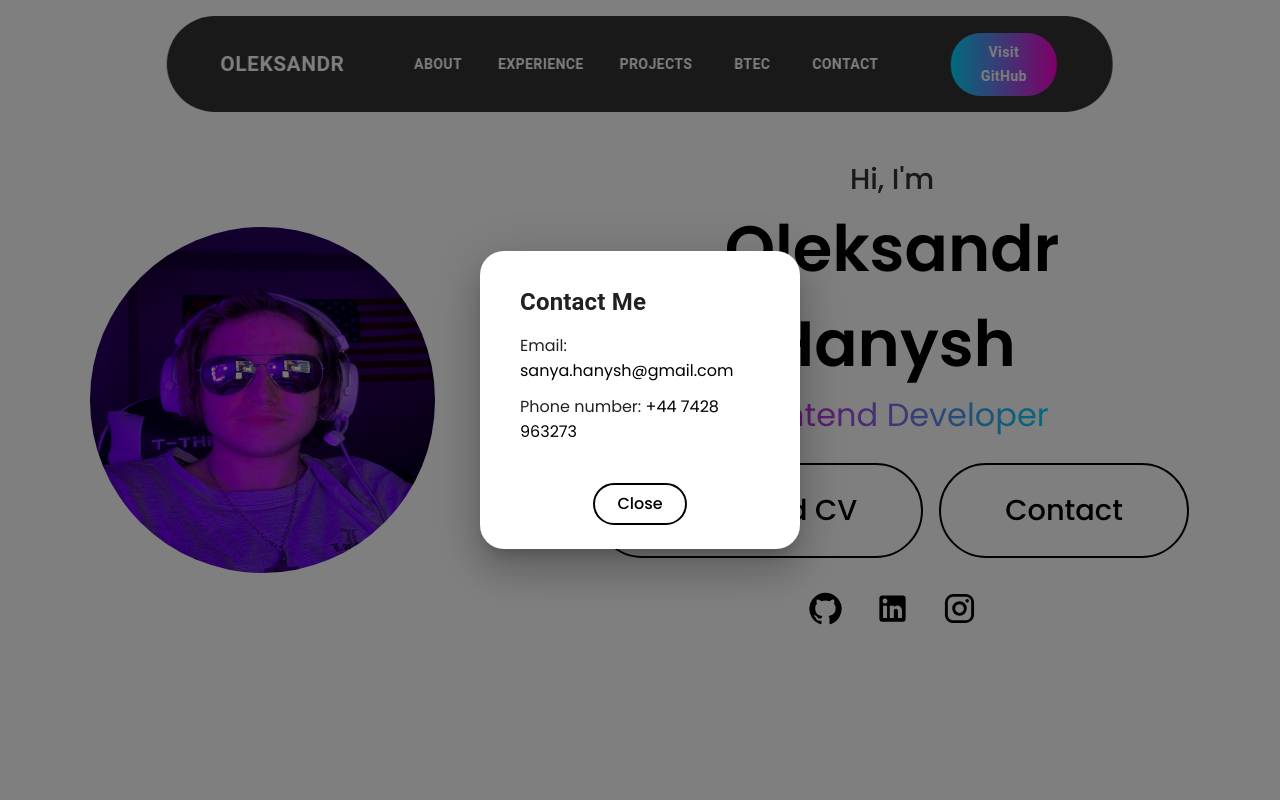
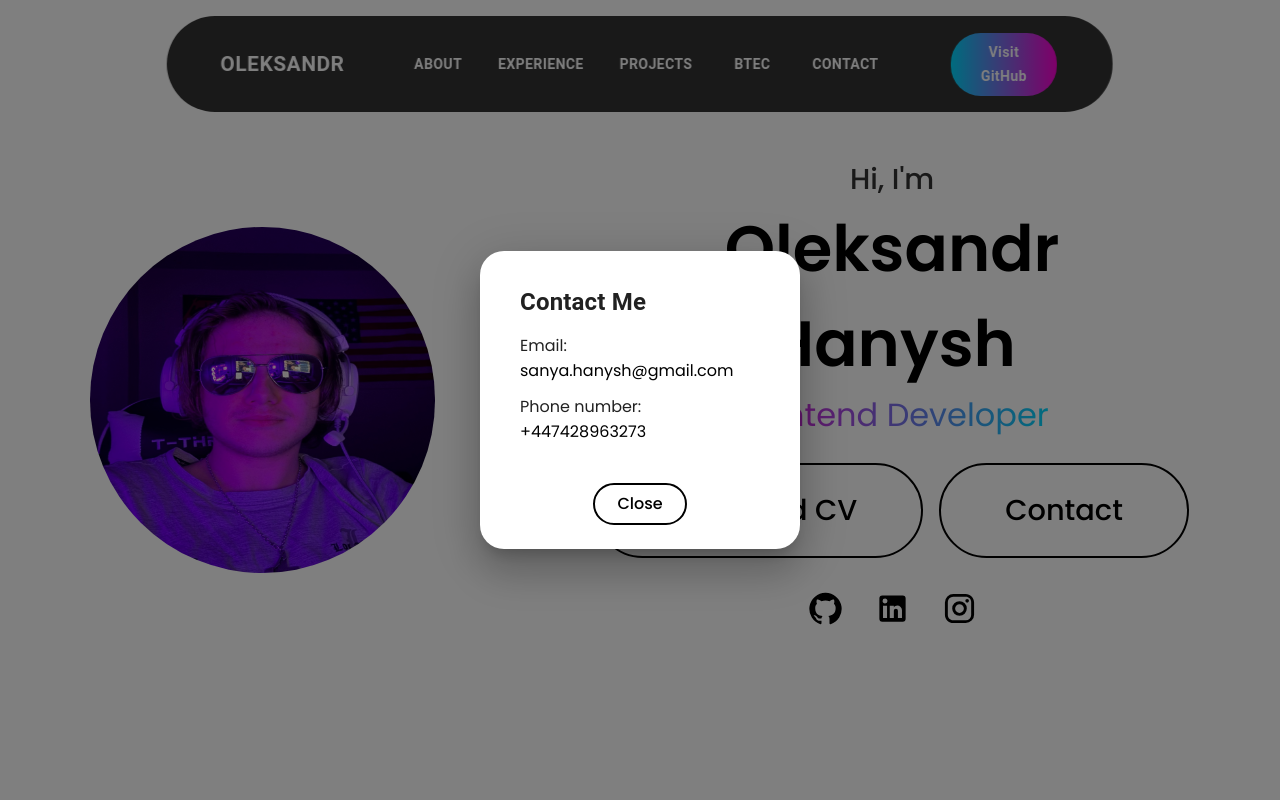
Before and after one commit to 7scaiman/portfolio, a React (Vite) app: page / in a window 1280 px wide. Both pictures are taken after a click on the element "Contact". Shown: the top 800 px of the page. Built offline with nearby package versions, Linux system fonts and the light colour scheme.

Commit message:
goddamnfix

```diff
--- a/src/components/About.jsx
+++ b/src/components/About.jsx
@@ -31,7 +31,7 @@ function About(props) {
                             <DialogTitle>Contact Me</DialogTitle>
                             <DialogContent>
                                 <p>Email:<a href="mailto:sanya.hanysh@gmail.com"> sanya.hanysh@gmail.com</a></p>
-                                <p>Phone number:<a href="tel:+447428963273"> +44 7428 963273</a></p>
+                                <p>Phone number:<a href="tel:+447428963273"> +447428963273</a></p>
                             </DialogContent>
                             <DialogActions>
                                 <div className="btn dialog-btn" onClick={() => setOpen(false)}>Close</div>
```
